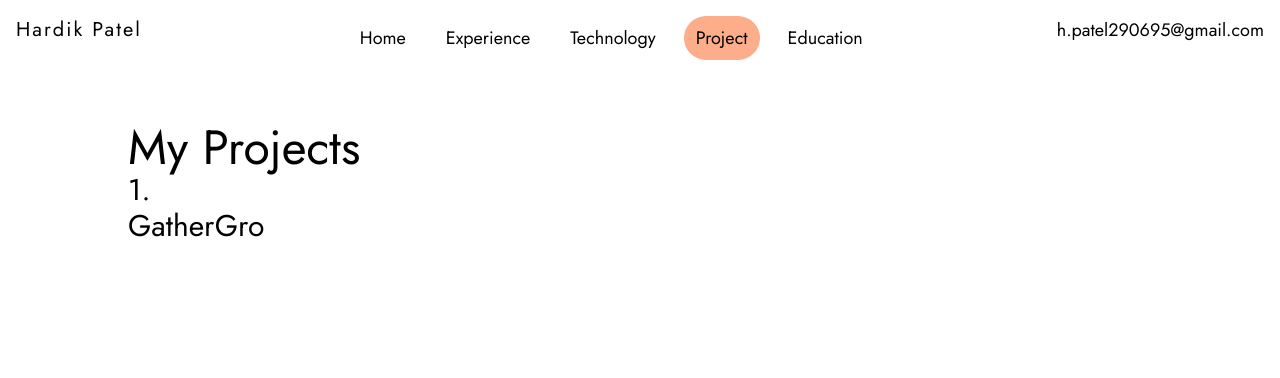
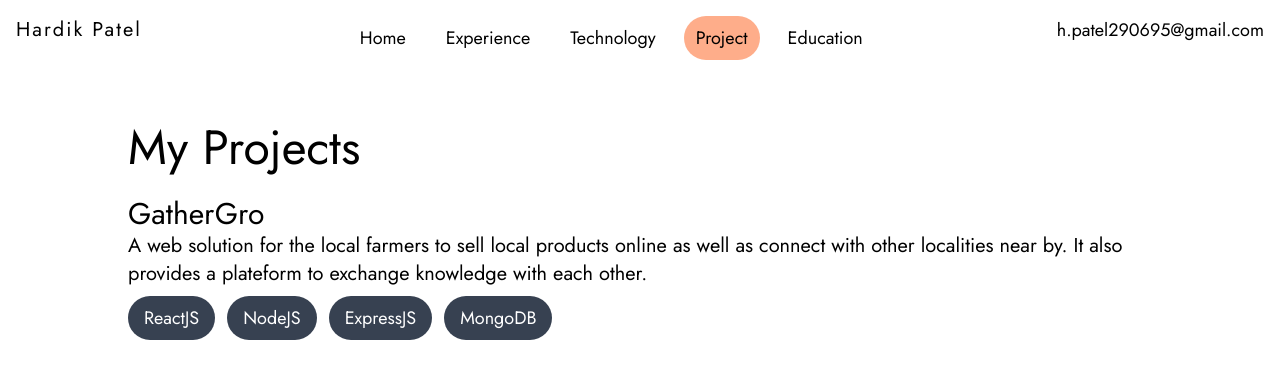
Before and after one commit to hardikpatel2906/my-portfolio, a React (Create React App) app: page /project in a window 1280 px wide. Shown: the top 378 px of the page. Built offline with nearby package versions, Linux system fonts and the light colour scheme.

Commit message:
Change Projects Page

```diff
--- a/src/components/Project.js
+++ b/src/components/Project.js
@@ -1,10 +1,18 @@
 const Project = () => {
+    const projectTech = ["ReactJS", "NodeJS", "ExpressJS", "MongoDB"]
     return (
         <>
             <div className="mx-auto max-w-5xl mt-6">
                 <h1 className="font-Jost text-5xl">My Projects</h1>
-                <h1 className="font-Jost text-3xl">1.</h1>
-                <h1 className="font-Jost text-3xl">GatherGro</h1>
+                <h1 className="font-Jost text-3xl mt-6">GatherGro</h1>
+                <h3 className="font-Jost text-xl">A web solution for the local farmers to sell local products online as well as connect with other localities near by. It also provides a plateform to exchange knowledge with each other.</h3>
+                <div className="flex flex-wrap gap-3 mt-2">
+                    {
+                        projectTech.map(tech => (
+                            <button className="bg-gray-700 text-white rounded-full px-4 py-2 text-lg font-Jost">{tech}</button>
+                        ))
+                    }
+                </div>
             </div>
         </>
     )
```
